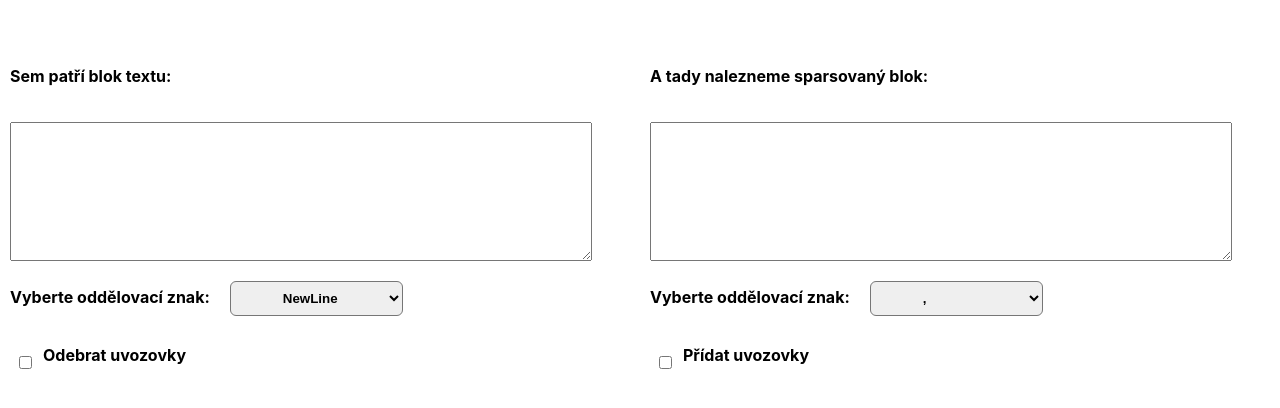
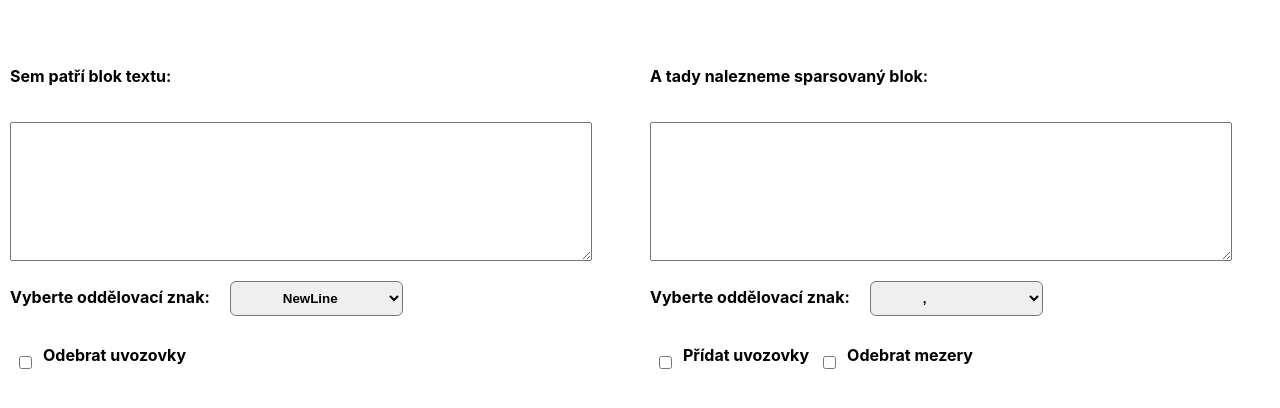
Before and after one commit to sojkas/parser, a React (Create React App) app: page / in a window 1280 px wide. Shown: the top 408 px of the page. Built offline with nearby package versions, Linux system fonts and the light colour scheme.

Commit message:
pridani funkce pro odmazani mezer

```diff
--- a/package.json
+++ b/package.json
@@ -8,7 +8,7 @@
     "@testing-library/user-event": "^13.5.0",
     "react": "^17.0.2",
     "react-dom": "^17.0.2",
-    "react-scripts": "5.0.0",
+    "react-scripts": "^3.0.1",
     "web-vitals": "^2.1.4"
   },
   "scripts": {
@@ -34,5 +34,8 @@
       "last 1 firefox version",
       "last 1 safari version"
     ]
+  },
+  "devDependencies": {
+    "tailwindcss": "^3.0.19"
   }
 }
--- a/src/App.js
+++ b/src/App.js
@@ -14,9 +14,12 @@ function App() {
     useState(false);
   const [isCheckedAddQuotationMark, setIsCheckedAddQuotationMark] =
     useState(false);
+  const [isCheckedRemoveSpace, setIsCheckedRemoveSpace] = useState(false);
+  const [isAnyChange, setIsAnyChange] = useState(false);
+
   const titleRemoveQuatationMarks = "Odebrat uvozovky";
   const titleAddQuatationMarks = "Přídat uvozovky";
-  const [isAnyChange, setIsAnyChange] = useState(false);
+  const titleSpace = "Odebrat mezery";
 
   const onInputData = (inputData) => {
     setInputArray(inputData.split(selectedStringInput));
@@ -44,15 +47,24 @@ function App() {
     setIsAnyChange(true);
   };
 
-  const prepareDataRemove = (outputArray) => {
+  const isCheckedRemoveSpaceHandler = (isChecked) => {
+    setIsCheckedRemoveSpace(isChecked);
+    setIsAnyChange(true);
+  };
+
+  const prepareDataRemove = (outputArray, removeChar) => {
     if (outputArray.length > 0) {
       const newOutputArray = new Array([]);
       for (const element in outputArray) {
-        newOutputArray[element] = removeQuotationMarks(outputArray[element]);
+        newOutputArray[element] = removeSelectedChar(
+          outputArray[element],
+          removeChar
+        );
       }
-
-      setOutputArray(newOutputArray);
+      return newOutputArray;
+      /* setOutputArray(newOutputArray); */
     }
+    return outputArray;
   };
 
   const prepareDataAdd = (outputArray) => {
@@ -61,14 +73,15 @@ function App() {
       for (const element in outputArray) {
         newOutputArray[element] = addQuotationMarks(outputArray[element]);
       }
-
-      setOutputArray(newOutputArray);
+      return newOutputArray;
+      /* setOutputArray(newOutputArray); */
     }
+    return outputArray;
   };
 
-  const removeQuotationMarks = (chars) => {
+  const removeSelectedChar = (chars, selectedChar) => {
     if (chars.length > 0) {
-      const newChars = chars.replaceAll('"', "");
+      const newChars = chars.replaceAll(selectedChar, "");
       return newChars;
     }
   };
@@ -82,9 +95,13 @@ function App() {
 
   if (isAnyChange) {
     setIsAnyChange(false);
-    if (isCheckedRemoveQuotationMark) return prepareDataRemove(InputArray);
-    if (isCheckedAddQuotationMark) return prepareDataAdd(InputArray);
-    setOutputArray(InputArray);
+    let newArray = InputArray;
+    if (isCheckedRemoveSpace) newArray = prepareDataRemove(newArray, " ");
+    if (isCheckedRemoveQuotationMark)
+      newArray = prepareDataRemove(newArray, '"');
+    if (isCheckedAddQuotationMark) newArray = prepareDataAdd(newArray);
+
+    setOutputArray(newArray);
   }
 
   return (
@@ -110,11 +127,18 @@ function App() {
           selectedString={selectedStringOutput}
           onSelectedString={onSelectedOutputStringHandler}
         />
-        <Checkbox
-          title={titleAddQuatationMarks}
-          isChecked={isCheckedAddQuotationMarkHandler}
-          checked={isCheckedAddQuotationMark}
-        />
+        <div className="action-buttons">
+          <Checkbox
+            title={titleAddQuatationMarks}
+            isChecked={isCheckedAddQuotationMarkHandler}
+            checked={isCheckedAddQuotationMark}
+          />
+          <Checkbox
+            title={titleSpace}
+            isChecked={isCheckedRemoveSpaceHandler}
+            checked={isCheckedRemoveSpace}
+          />
+        </div>
       </div>
     </div>
   );
--- a/src/components/Checkbox.js
+++ b/src/components/Checkbox.js
@@ -8,7 +8,7 @@ const Checkbox = (props) => {
   return (
     <label className="checkbox-all">
       <input type="checkbox" checked={props.checked} onChange={checkboxChangeHandler} />
-      <p>{props.title}</p>
+      <p className="font-bold rounded-full">{props.title}</p>
     </label>
   );
 };
--- a/src/components/OutpulList.js
+++ b/src/components/OutpulList.js
@@ -1,4 +1,5 @@
 import OutputForm from "./OutputForm";
+import React from "react";
 
 const OutputList = (props) => {
   const fillStringData = props.selectedString;
--- a/src/index.css
+++ b/src/index.css
@@ -11,3 +11,7 @@ code {
   font-family: source-code-pro, Menlo, Monaco, Consolas, 'Courier New',
     monospace;
 }
+
+@tailwind base;
+@tailwind components;
+@tailwind utilities;
```
Also changed, not shown: 1 other file (tests, documents, lock files or other folders).
